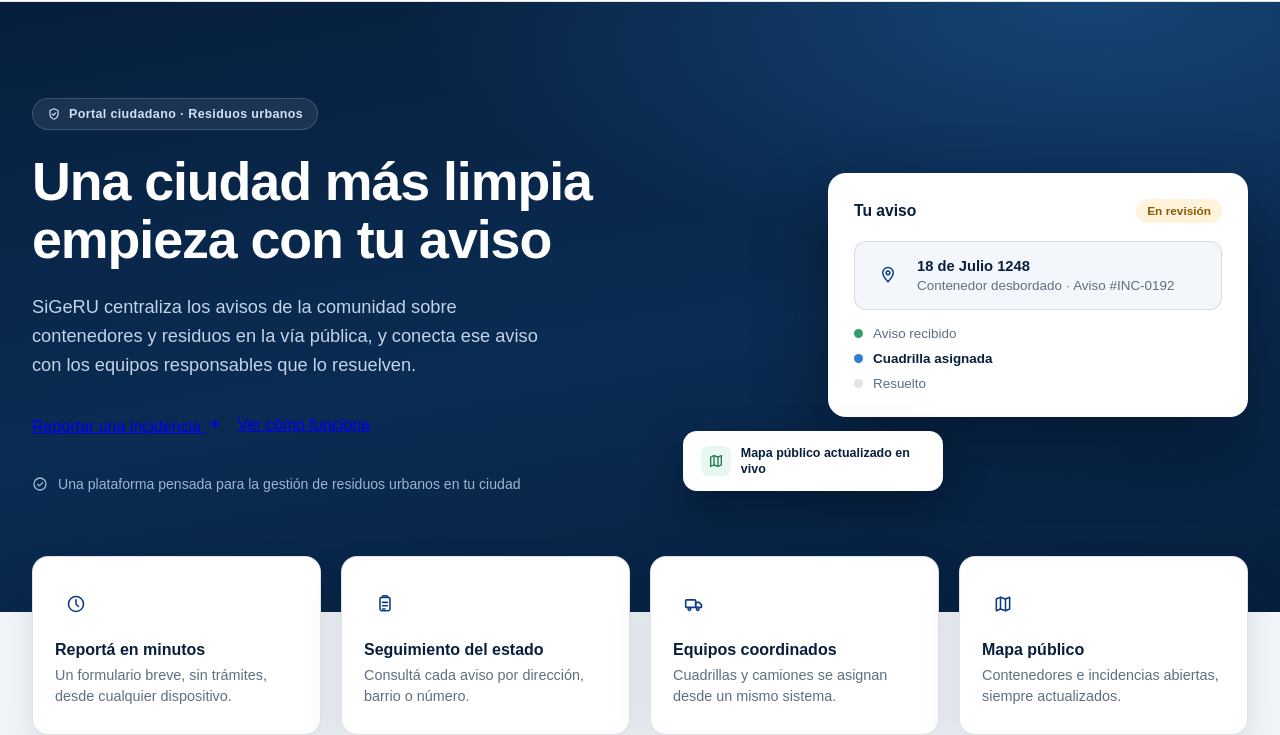
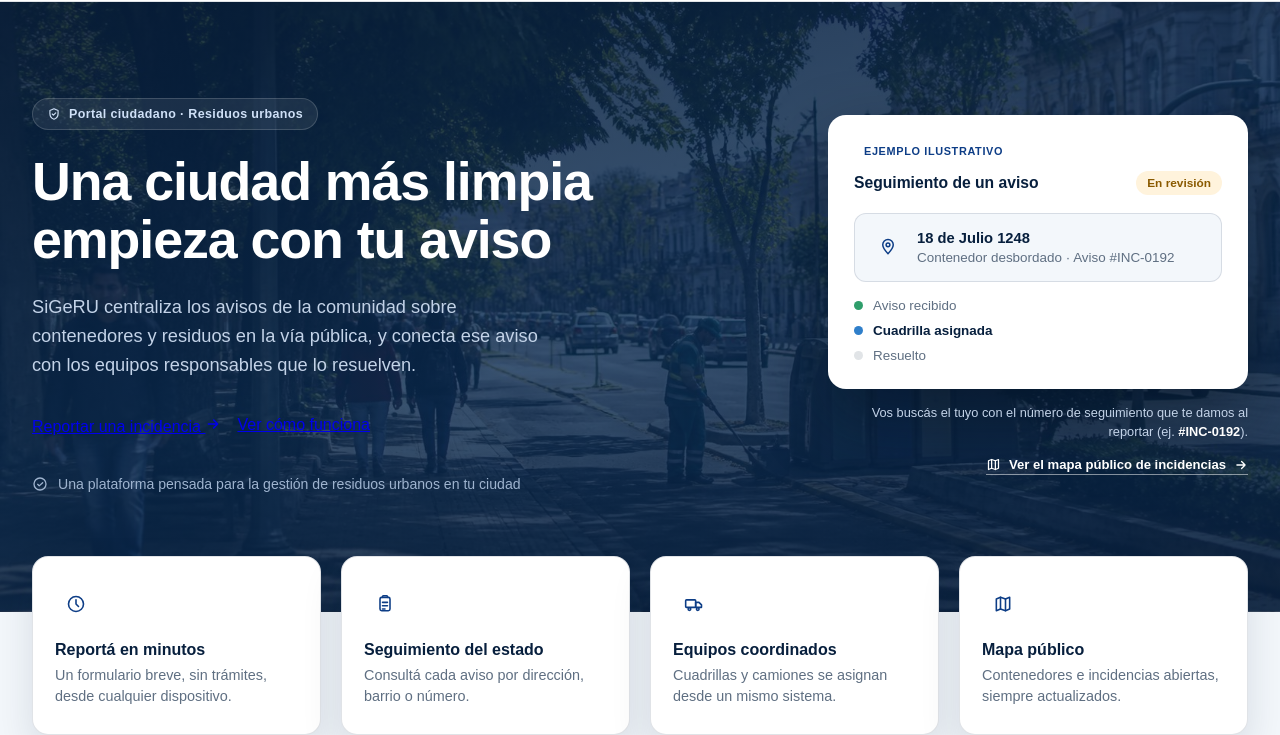
Before and after one commit to CodeKaizen1/sigeru-frontend, a plain HTML site: page landing/index.html in a window 1280 px wide. Shown: the part 104-839 px from the top of the page. Drawn offline with Linux system fonts and the light colour scheme; no server answers; a script that the page names is missing.

Commit message:
Rediseñar hero de la landing: foto de fondo y tarjeta de aviso menos confusa
- Fondo del hero pasa de degradado liso a una foto (avenida arbolada con
  gente y un operario) con un degradado oscuro encima para mantener el
  texto legible.
- La tarjeta de ejemplo deja de decir "Tu aviso" (podía interpretarse como
  que el sistema reconoce al vecino, cuando en realidad no se guarda nada
  de él) y pasa a decir "Seguimiento de un aviso" con una etiqueta
  "Ejemplo ilustrativo" y una aclaración de que el aviso propio se busca
  con el número de seguimiento entregado al reportar.
- El recuadro flotante "Mapa público actualizado en vivo" (que quedaba
  superpuesto de forma rara sobre la foto) se reemplaza por un link real
  a la sección del mapa público de la página (#mapa).
- Bump de cache-busting de landing.css a v=13.

Co-Authored-By: Claude Sonnet 5 <noreply@anthropic.com>
Claude-Session: https://claude.ai/code/session_01RojZoqPiHeXKkmwLTdnDa5

```diff
--- a/landing/css/pages/landing.css
+++ b/landing/css/pages/landing.css
@@ -188,9 +188,11 @@
 
 .hero {
     position: relative;
-    background:
-        radial-gradient(ellipse 90% 70% at 85% 0%, rgba(47, 127, 202, 0.35), transparent 60%),
-        linear-gradient(170deg, var(--primary-dark), #0a2c53 55%, var(--primary-dark));
+    background-image:
+        linear-gradient(170deg, rgba(7, 31, 61, 0.88), rgba(10, 44, 83, 0.8) 55%, rgba(7, 31, 61, 0.92)),
+        url("../../img/foto-avenida-generada.jpg");
+    background-size: cover;
+    background-position: center 42%;
     overflow: hidden;
 }
 
@@ -272,6 +274,33 @@
     padding: 26px;
     max-width: 420px;
     margin-left: auto;
+}
+
+.hero-card-ejemplo {
+    display: inline-block;
+    margin-bottom: 10px;
+    font-size: 0.68rem;
+    font-weight: 800;
+    letter-spacing: 0.06em;
+    text-transform: uppercase;
+    color: var(--primary);
+    background: var(--tint);
+    padding: 4px 10px;
+    border-radius: 999px;
+}
+
+.hero-card-caption {
+    margin: 14px 0 0;
+    max-width: 420px;
+    margin-left: auto;
+    font-size: 0.8rem;
+    line-height: 1.5;
+    color: #c3d3e8;
+    text-align: right;
+}
+
+.hero-card-caption strong {
+    color: var(--white);
 }
 
 .hero-card-top {
@@ -389,38 +418,29 @@
     background: var(--border-soft);
 }
 
-.hero-float {
-    position: absolute;
-    left: -18px;
-    top: 100%;
-    margin-top: 14px;
-    background: var(--white);
-    border-radius: 14px;
-    box-shadow: 0 20px 44px rgba(2, 10, 22, 0.4);
-    padding: 14px 18px;
+.hero-link-mapa {
+    margin-top: 16px;
+    margin-left: auto;
+    max-width: 420px;
     display: flex;
-    align-items: center;
-    gap: 10px;
-    max-width: 260px;
+    justify-content: flex-end;
 }
 
-.hero-float-icon {
-    width: 30px;
-    height: 30px;
-    border-radius: 8px;
-    background: #e8f7f0;
-    color: #1f7a4d;
-    display: flex;
+.hero-link-mapa a {
+    display: inline-flex;
     align-items: center;
-    justify-content: center;
-    flex: none;
+    gap: 8px;
+    color: var(--white);
+    font-size: 0.82rem;
+    font-weight: 700;
+    text-decoration: none;
+    border-bottom: 1px solid rgba(255, 255, 255, 0.5);
+    padding-bottom: 2px;
+    transition: border-color 0.16s ease;
 }
 
-.hero-float span:last-child {
-    font-size: 0.78rem;
-    color: var(--text-dark);
-    font-weight: 600;
-    line-height: 1.3;
+.hero-link-mapa a:hover {
+    border-bottom-color: var(--white);
 }
 
 /* =========================
@@ -1272,10 +1292,4 @@
     .footer-grid {
         grid-template-columns: 1fr;
     }
-
-    .hero-float {
-        position: static;
-        margin-top: 14px;
-        max-width: none;
-    }
 }
--- a/landing/index.html
+++ b/landing/index.html
@@ -12,7 +12,7 @@
     <link rel="stylesheet" href="vendor/leaflet.markercluster/MarkerCluster.Default.css">
     <link rel="stylesheet" href="css/base.css">
     <link rel="stylesheet" href="css/components.css">
-    <link rel="stylesheet" href="css/pages/landing.css?v=12">
+    <link rel="stylesheet" href="css/pages/landing.css?v=13">
 </head>
 <body>
 
@@ -77,8 +77,9 @@
 
                 <div class="hero-visual">
                     <div class="hero-card">
+                        <span class="hero-card-ejemplo">Ejemplo ilustrativo</span>
                         <div class="hero-card-top">
-                            <span class="hero-card-title">Tu aviso</span>
+                            <span class="hero-card-title">Seguimiento de un aviso</span>
                             <span class="pill-en-revision">En revisión</span>
                         </div>
 
@@ -108,11 +109,16 @@
                         </div>
                     </div>
 
-                    <div class="hero-float">
-                        <span class="hero-float-icon">
-                            <svg width="16" height="16" viewBox="0 0 24 24" fill="none" stroke="currentColor" stroke-width="2" stroke-linecap="round" stroke-linejoin="round"><path d="M9 4 4 6v14l5-2 6 2 5-2V4l-5 2-6-2z"/><path d="M9 4v14M15 6v14"/></svg>
-                        </span>
-                        <span>Mapa público actualizado en vivo</span>
+                    <p class="hero-card-caption">
+                        Vos buscás el tuyo con el número de seguimiento que te damos al reportar (ej. <strong>#INC-0192</strong>).
+                    </p>
+
+                    <div class="hero-link-mapa">
+                        <a href="#mapa">
+                            <svg width="15" height="15" viewBox="0 0 24 24" fill="none" stroke="currentColor" stroke-width="2" stroke-linecap="round" stroke-linejoin="round"><path d="M9 4 4 6v14l5-2 6 2 5-2V4l-5 2-6-2z"/><path d="M9 4v14M15 6v14"/></svg>
+                            Ver el mapa público de incidencias
+                            <svg width="14" height="14" viewBox="0 0 24 24" fill="none" stroke="currentColor" stroke-width="2.2" stroke-linecap="round" stroke-linejoin="round"><path d="M5 12h14M13 6l6 6-6 6"/></svg>
+                        </a>
                     </div>
                 </div>
 
```
Also changed, not shown: landing/img/foto-avenida-generada.jpg (added).
